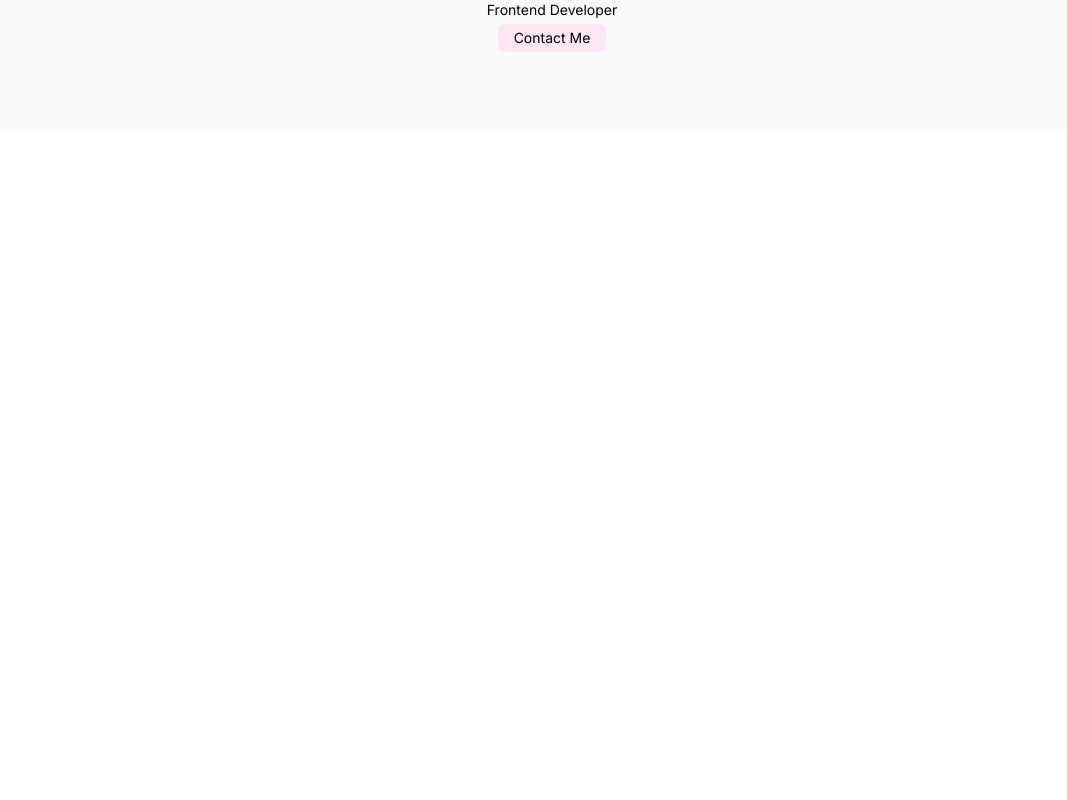
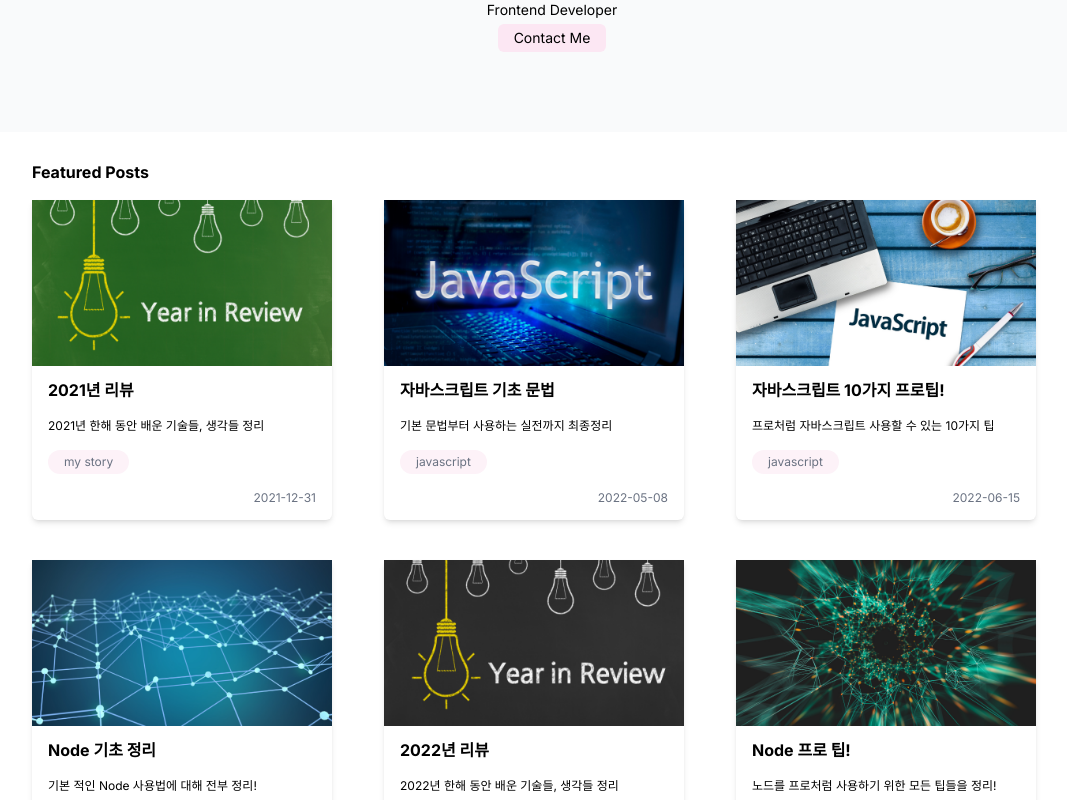
Before and after one commit to seoyoung-kim-kr/blog, a Next.js app: page / in a window 1280 px wide. Shown: the part 360-1160 px from the top of the page, without its empty margins (88-1155 px from the left). Before the commit the page ends 800 px from the top, so only its background shows below. Built offline with nearby package versions, Linux system fonts and the light colour scheme; a web font is replaced by a local one.

Commit message:
feat : featured posts

```diff
--- a/app/page.tsx
+++ b/app/page.tsx
@@ -1,10 +1,25 @@
+import Container from "@/src/components/Container";
+import PostCard from "@/src/components/PostCard";
 import Profile from "@/src/components/Profile";
-import Image from "next/image";
+import { getPosts } from "@/src/service/posts";
 
-export default function Home() {
+export default async function Home() {
+  const posts = await getPosts();
+
   return (
-    <section className="bg-gray-50 py-20">
-      <Profile />
-    </section>
+    <>
+      <section className="bg-gray-50 py-20">
+        <Profile />
+      </section>
+
+      <Container>
+        <h1>Featured Posts</h1>
+        <section className="grid grid-cols-3 gap-x-4 gap-y-10 mt-4">
+          {posts.map((post, idx) => (
+            <PostCard post={post} key={idx} />
+          ))}
+        </section>
+      </Container>
+    </>
   );
 }
--- a/src/components/Container.tsx
+++ b/src/components/Container.tsx
@@ -1,9 +1,11 @@
 import React from "react";
 
 export default function Container({
+  className = "",
   children,
 }: Readonly<{
+  className?: string;
   children: React.ReactNode;
 }>) {
-  return <div className="px-30 py-7">{children}</div>;
+  return <div className={`px-30 py-7 ${className}`}>{children}</div>;
 }
--- /dev/null
+++ b/src/components/PostCard.tsx
@@ -0,0 +1,26 @@
+import Image from "next/image";
+
+import type { Post } from "../service/posts";
+
+export default function PostCard({ post }: { post: Post }) {
+  return (
+    <div className="shadow-md w-75 h-80 rounded-b-md">
+      <Image
+        src={`/images/posts/${post.path}.png`}
+        alt="Profile"
+        width={300}
+        height={200}
+      />
+      <div className="px-4 py-3 grid gap-y-2 h-40">
+        <h3>{post.title}</h3>
+        <p className="text-xs">{post.description}</p>
+        <div className="h-6 w-fit text-center px-4 flex items-center bg-pink-50 text-xs rounded-full text-gray-500">
+          {post.category}
+        </div>
+        <div className="flex justify-end">
+          <p className="text-gray-500 text-xs">{post.date}</p>
+        </div>
+      </div>
+    </div>
+  );
+}
--- /dev/null
+++ b/src/service/posts.ts
@@ -0,0 +1,17 @@
+import path from "path";
+import { promises as fs } from "fs";
+
+export type Post = {
+  title: string;
+  description: string;
+  date: string;
+  category: string;
+  path: string;
+  featured: boolean;
+};
+
+export async function getPosts(): Promise<Post[]> {
+  const filePath = path.join(process.cwd(), "data", "posts.json");
+  const data = await fs.readFile(filePath, "utf-8");
+  return JSON.parse(data);
+}
```
